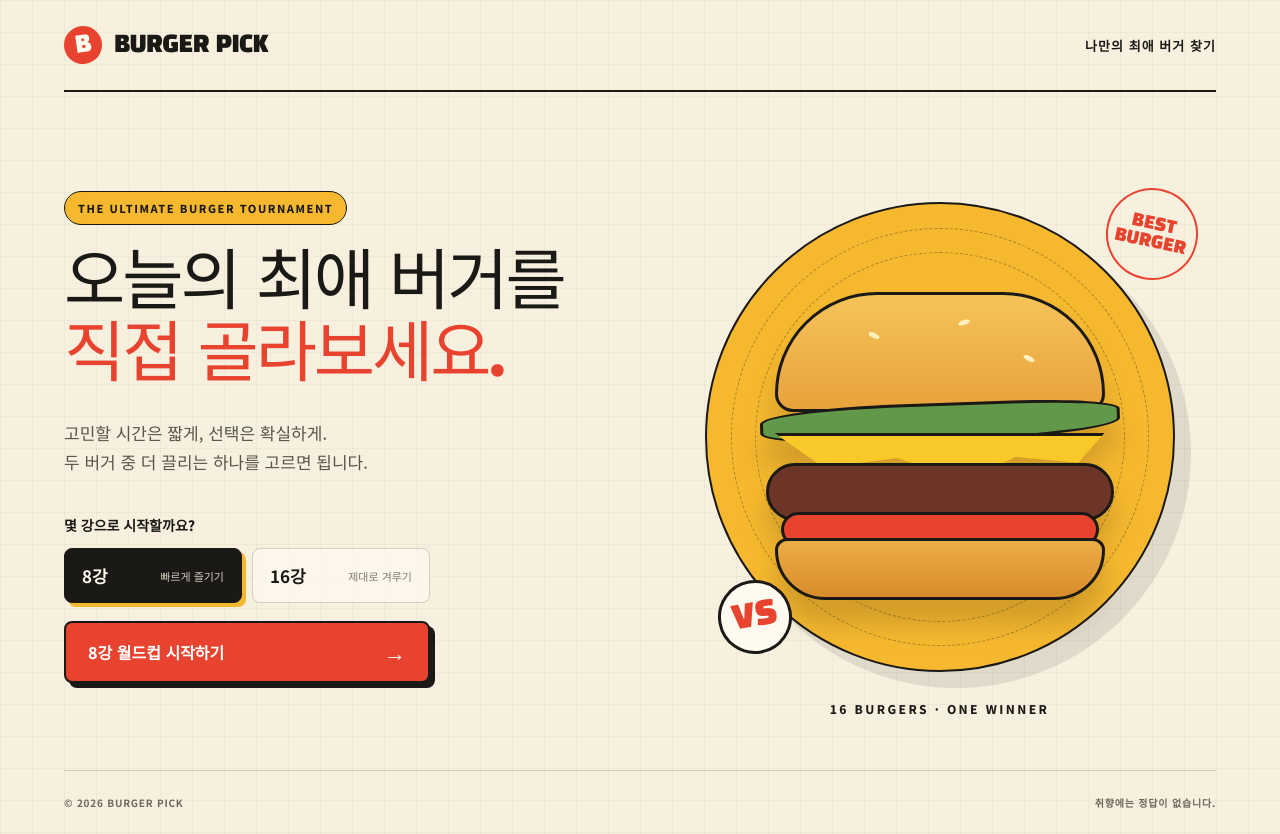
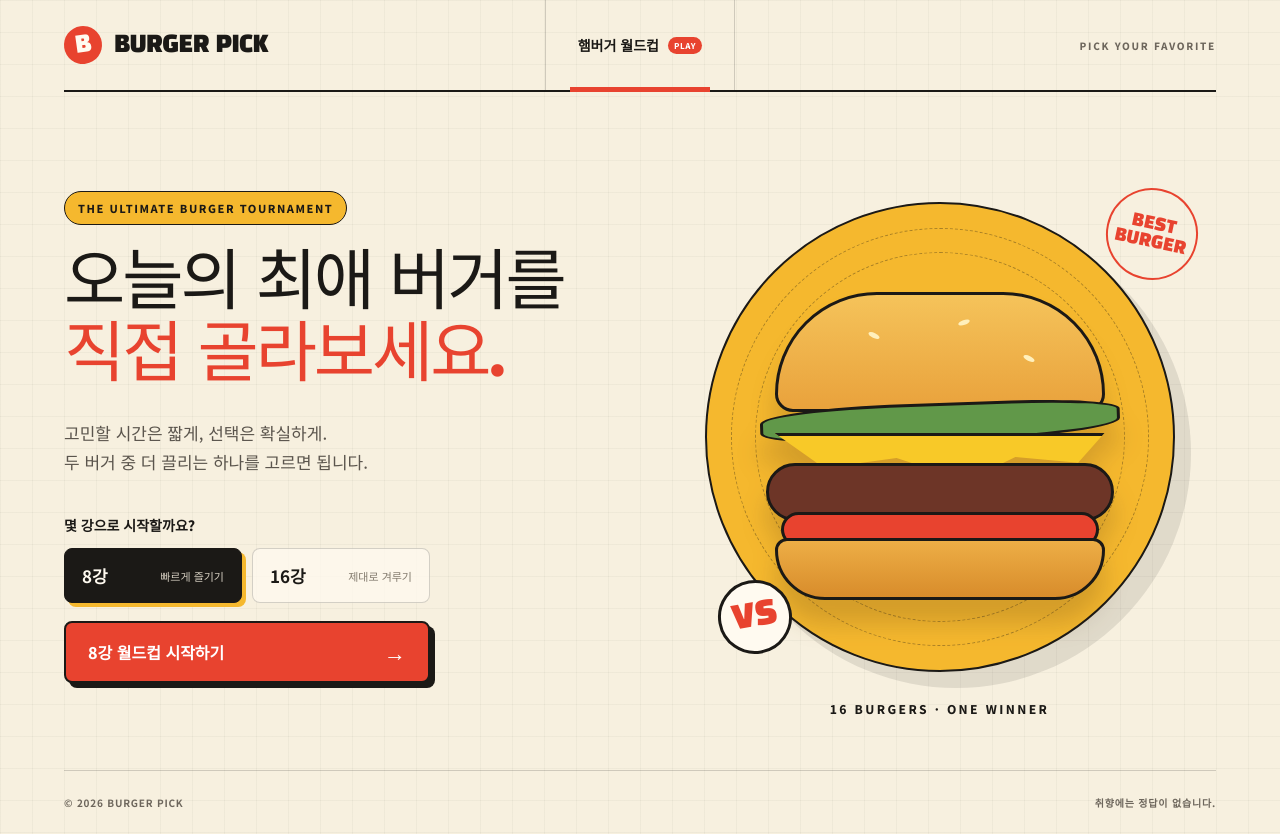
Before and after one commit to team-aend/hamburger, a Next.js app in the folder frontend/: page / in a window 1280 px wide. Built offline with nearby package versions, Linux system fonts and the light colour scheme.

Commit message:
feat: 햄버거 월드컵 공통 메뉴바 추가

```diff
--- a/frontend/src/app/globals.css
+++ b/frontend/src/app/globals.css
@@ -8,11 +8,18 @@ button, a { font:inherit; }
 button { color:inherit; }
 
 .worldcup-shell { min-height:100vh; padding:0 64px; overflow:hidden; background:radial-gradient(circle at 73% 47%,rgba(245,184,46,.2) 0 18%,transparent 18.2%),linear-gradient(rgba(27,25,22,.035) 1px,transparent 1px),linear-gradient(90deg,rgba(27,25,22,.035) 1px,transparent 1px),var(--cream); background-size:auto,32px 32px,32px 32px,auto; }
-.site-header { height:92px; display:flex; align-items:center; justify-content:space-between; border-bottom:2px solid var(--ink); }
+.site-header { position:relative; height:92px; display:grid; grid-template-columns:1fr auto 1fr; align-items:center; border-bottom:2px solid var(--ink); }
 .brand { display:flex; align-items:center; gap:12px; color:var(--ink); text-decoration:none; font-family:'Black Han Sans',sans-serif; font-size:23px; letter-spacing:-.5px; }
 .brand-button { border:0; background:transparent; cursor:pointer; }
 .brand-mark { width:38px; height:38px; display:grid; place-items:center; border-radius:50%; background:var(--red); color:var(--paper); transform:rotate(-8deg); }
-.header-caption,.site-footer { font-size:13px; font-weight:700; letter-spacing:.08em; }
+.main-navigation { align-self:stretch; display:flex; align-items:stretch; }
+.navigation-item { position:relative; min-width:190px; padding:0 28px; display:flex; align-items:center; justify-content:center; gap:9px; border:0; border-left:1px solid var(--line); border-right:1px solid var(--line); background:transparent; font-size:14px; font-weight:800; cursor:pointer; }
+.navigation-item::after { content:''; position:absolute; left:24px; right:24px; bottom:-2px; height:5px; background:transparent; }
+.navigation-item:hover { color:var(--red); }
+.navigation-item.active::after { background:var(--red); }
+.navigation-item small { padding:3px 6px; border-radius:999px; background:var(--red); color:white; font-size:8px; letter-spacing:.08em; }
+.header-slogan { justify-self:end; font-size:10px; font-weight:800; letter-spacing:.17em; color:#6d665c; }
+.site-footer { font-size:13px; font-weight:700; letter-spacing:.08em; }
 
 .start-screen { min-height:calc(100vh - 156px); display:grid; grid-template-columns:52% 48%; align-items:center; max-width:1380px; margin:0 auto; padding:60px 0 48px; }
 .hero-copy { position:relative; z-index:2; }
--- a/frontend/src/app/page.tsx
+++ b/frontend/src/app/page.tsx
@@ -1,6 +1,7 @@
 'use client';
 
 import { useState } from 'react';
+import SiteHeader from '@/components/SiteHeader';
 import { Burger, burgers } from '@/data/burgers';
 
 type RoundSize = 8 | 16;
@@ -65,12 +66,7 @@ export default function HomePage() {
 
   return (
     <main className="worldcup-shell">
-      <header className="site-header">
-        <button className="brand brand-button" type="button" onClick={resetToSetup} aria-label="버거픽 홈">
-          <span className="brand-mark" aria-hidden="true">B</span><span>BURGER PICK</span>
-        </button>
-        <span className="header-caption">나만의 최애 버거 찾기</span>
-      </header>
+      <SiteHeader activeMenu="worldcup" onSelectMenu={resetToSetup} />
 
       {phase === 'setup' && (
         <section className="start-screen" aria-labelledby="start-title">
--- /dev/null
+++ b/frontend/src/components/SiteHeader.tsx
@@ -0,0 +1,43 @@
+type MenuKey = 'worldcup';
+
+type SiteHeaderProps = {
+  activeMenu: MenuKey;
+  onSelectMenu: (menu: MenuKey) => void;
+};
+
+const menuItems: { key: MenuKey; label: string; badge?: string }[] = [
+  { key: 'worldcup', label: '햄버거 월드컵', badge: 'PLAY' },
+];
+
+export default function SiteHeader({ activeMenu, onSelectMenu }: SiteHeaderProps) {
+  return (
+    <header className="site-header">
+      <button
+        className="brand brand-button"
+        type="button"
+        onClick={() => onSelectMenu('worldcup')}
+        aria-label="버거픽 홈"
+      >
+        <span className="brand-mark" aria-hidden="true">B</span>
+        <span>BURGER PICK</span>
+      </button>
+
+      <nav className="main-navigation" aria-label="주요 메뉴">
+        {menuItems.map((item) => (
+          <button
+            className={activeMenu === item.key ? 'navigation-item active' : 'navigation-item'}
+            key={item.key}
+            type="button"
+            aria-current={activeMenu === item.key ? 'page' : undefined}
+            onClick={() => onSelectMenu(item.key)}
+          >
+            <span>{item.label}</span>
+            {item.badge && <small>{item.badge}</small>}
+          </button>
+        ))}
+      </nav>
+
+      <span className="header-slogan">PICK YOUR FAVORITE</span>
+    </header>
+  );
+}
```
